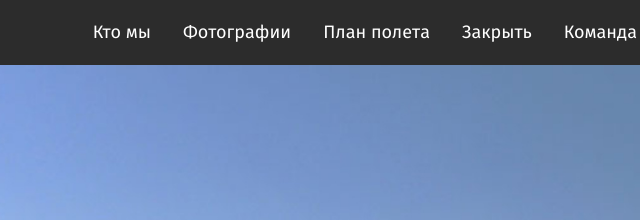
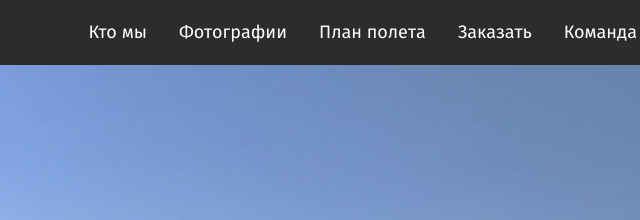
Before and after one commit to MhMadHamster/Mongoflerkin, a website: page app/index.html in a window 1280 px wide. Shown: the top 220 px of the page, 420-1060 px from the left. Drawn offline with nearby package versions, Linux system fonts and the light colour scheme; some packages are replaced by stand-ins of ours; files that its build step writes are made by us from their sources; a script that the page names is missing.

Commit message:
index menu editing

```diff
--- a/app/index.html
+++ b/app/index.html
@@ -33,7 +33,7 @@
               <li><a class="menu__item" href="#">Кто мы</a></li>
               <li><a class="menu__item" href="#">Фотографии</a></li>
               <li><a class="menu__item" href="#">План полета</a></li>
-              <li><a class="menu__item" href="#">Закрыть</a></li>
+              <li><a class="menu__item" href="#">Заказать</a></li>
               <li><a class="menu__item" href="#">Команда</a></li>
               <li><a class="menu__item" href="#">Контакты</a></li>
             </ul>
@@ -555,7 +555,7 @@
               <li><a class="menu__item" href="#">Кто мы</a></li>
               <li><a class="menu__item" href="#">Фотография</a></li>
               <li><a class="menu__item" href="#">План полета</a></li>
-              <li><a class="menu__item" href="#">Закрыть</a></li>
+              <li><a class="menu__item" href="#">Заказать</a></li>
               <li><a class="menu__item" href="#">Команда</a></li>
               <li><a class="menu__item" href="#">Контакты</a></li>
             </ul>
```
